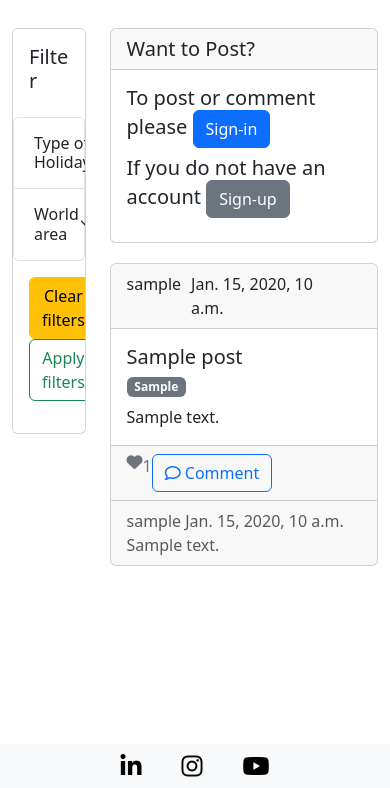
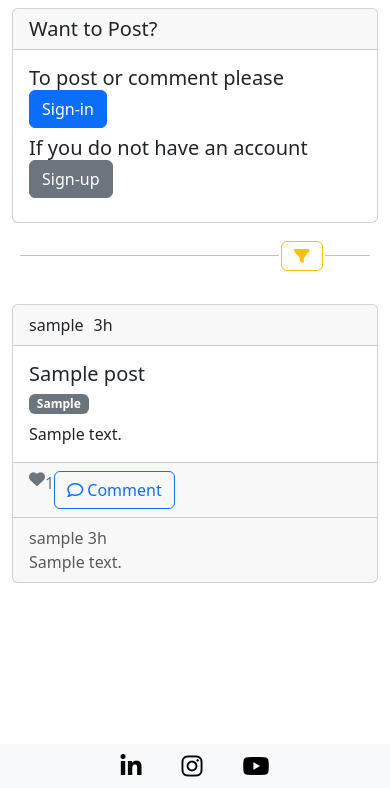
Before and after one commit to juanovt10/tracktales-blog, a Django app: page /board/ in a window 390 px wide. Shown: the part 56-844 px from the top of the page. Run offline with Django 4.2, Linux system fonts and the light colour scheme; tables that the repository leaves empty hold one stand-in row (values such as "Sample post"); some libraries are stand-ins or nearby versions.

Commit message:
Enhance fron end of Postboard by removing filter card from medium screens and below and adding a button that triggers a modal that displays it

```diff
--- a/postBoard/templatetags/custom_filters.py
+++ b/postBoard/templatetags/custom_filters.py
@@ -1,5 +1,5 @@
 from django import template
-from postBoard.forms import EditPostForm
+from django.utils.timesince import timesince
 
 register = template.Library()
 
@@ -12,3 +12,19 @@ def user_liked_post(post, user):
 @register.filter
 def key(d, key_name):
     return d[key_name]
+
+@register.filter(name='custom_timesince')
+def custom_timesince(value):
+    timesince_str = timesince(value)
+    print(timesince_str)
+    parts = timesince_str.split(', ')
+    print(parts)
+    if len(parts) > 1:
+        long_ago = parts[0][:-6]
+        return long_ago + 'h'
+    else:
+        if timesince_str == '1 minute':
+            long_ago = timesince_str[:-7]
+        else:
+            long_ago = timesince_str[:-8]
+        return long_ago + 'm'
--- a/postBoard/views.py
+++ b/postBoard/views.py
@@ -76,6 +76,7 @@ class PostBoard(generic.ListView):
             comment = comment_form.save(commit=False)
             comment.post = post
             comment.save()
+            messages.success(request, 'Your comment has been recorded and is awaiting for approval, this will take a couple of minutes.')
 
         #method to edit posts
         elif 'edit_post_id' in request.POST:
--- a/static/css/style.css
+++ b/static/css/style.css
@@ -76,7 +76,6 @@ body {
     position: sticky;
     overflow-y: auto;
     top: 80px;
-    margin-top: 20px;
 }
 
 .checkbox-display {
@@ -90,10 +89,6 @@ body {
 
 .scrollable-column{
     padding-bottom: 60px;
-}
-
-.post-card {
-    margin-top: 20px;
 }
 
 .comment-form-divs {
--- a/static/js/script.js
+++ b/static/js/script.js
@@ -5,7 +5,7 @@ $(document).ready(function () {
         $(".user-comment-area[data-post-id='" + postId + "']").toggle();
     });
 
-
+    // This submits triggers the delete post modal
     $(".delete-post-btn").on("click", function () {
         let postId = $(this).data("post-id");
         let postTitle = $(this).closest(".card").find(".post-title").text();
@@ -18,15 +18,13 @@ $(document).ready(function () {
         $(modalId).modal('show');
     });
 
-
+    // triggers the delete post action
     $(".delete-post").on("click", function () {
         let deleteForm = $(this).closest("form");
         $(deleteForm).submit();
     });
 
-
-
-
+    // This submits triggers the edit post modal
     $(".edit-post-btn").on("click", function () {
         let postId = $(this).data("post-id");
         let postTitle = $(this).closest(".card").find(".post-title").text();
@@ -45,8 +43,14 @@ $(document).ready(function () {
         $(modalId).modal('show');
     });
 
+    // triggers the edit post action
     $(".edit-post").on("click", function () {
         let editForm = $(this).closest("form");
         editForm.submit();
     });
+
+    $("#filter-posts").on("click", function () {
+        $("#filterModal").modal("show");
+    });
+
 });
--- a/templates/board.html
+++ b/templates/board.html
@@ -5,6 +5,8 @@
 {% load custom_filters %}
 
 <div class="container text-center community-container">
+
+    <!-- error messages display area -->
     <div class="row">
         {% if messages %}
         <div class="alert alert-success col post-board-alerts" role="alert">
@@ -36,9 +38,11 @@
         </div>
         {% endif %}
     </div>
+
     <div class="row">
-        <div class="col-3">
-            <div class="card filter-card">
+        <!-- filter card for larger screens -->
+        <div class="col-md-4 d-none d-md-block">
+            <div class="card filter-card mt-3">
                 <form method="get">
                     {% csrf_token %}
                     <div class="card-body">
@@ -91,16 +95,16 @@
                     </div>
                     <div class="card-body">
                         <button type="reset" class="btn btn-warning">Clear filters</button>
-                        <button type="submit" class="btn btn-outline-success">Apply filters</button>
+                        <button type="submit" class="btn btn-outline-success mt-md-1 mt-lg-0">Apply filters</button>
                     </div>
                 </form>
             </div>
         </div>
 
-
-        <div class="col-9 scrollable-column">
+        <!-- area to create posts and display posts -->
+        <div class="col-md-8 scrollable-column">
             {% if user.is_authenticated %}
-            <div class="card post-card">
+            <div class="card mt-3">
                 <h5 class="card-header">Create post - {{ request.user.username }}</h5>
                 <div class="card-body">
                     <form method="post">
@@ -130,9 +134,7 @@
                     </form>
                 </div>
             </div>
-
             {% else %}
-
             <div class="card post-card">
                 <h5 class="card-header">Want to Post?</h5>
                 <div class="card-body">
@@ -140,21 +142,33 @@
                     <h5 class="card-title">If you do not have an account <a href="{% url 'account_signup' %}" class="btn btn-secondary">Sign-up</a></h5>
                 </div>
             </div>
-
             {% endif %}
 
+            <!-- filter button display for medium to small screens -->
+            <div class="mt-2 d-flex d-md-none">
+                <div class="col-9 p-2">
+                    <hr>
+                </div>
+                <div class="col-1 d-flex justify-content-center align-items-center p-0">
+                    <button class="btn btn-outline-warning" id="filter-posts" data-toggle="modal" data-target="#filterModal">
+                        <i class="fa-solid fa-filter"></i>
+                    </button>
+                </div>
+                <div class="col-2 p-2">
+                    <hr>
+                </div>
+            </div>
+
             <!-- posts display -->
-
             {% for post in posts %}
-
-            <div class="card text-center post-card">
+            <div class="card text-center mt-4">
                 <div class="card-header">
                     <div class="username-info">
                         <div class="post-header-content">
                             {{ post.author }}
                         </div>
                         <div class="post-header-content">
-                            {{ post.created_on }}
+                            {{ post.created_on|custom_timesince }}
                         </div>
                     </div>
                     <div class="username-info">
@@ -231,7 +245,7 @@
                 {% for comment in post_comments|key:post.id %}
                 <div class="card-footer text-body-secondary comments-display">
                     <div>
-                        {{ comment.author.username }} {{ comment.created_on}}
+                        {{ comment.author.username }} {{ comment.created_on|custom_timesince }}
                     </div>
                     <div>
                         {{ comment.body }}
@@ -241,7 +255,6 @@
             </div>
 
             <!-- delete post modal -->
-
             <div class="modal fade" id="deletePostModal-{{ post.slug }}" tabindex="-1">
                 <div class="modal-dialog">
                     <div class="modal-content">
@@ -264,7 +277,6 @@
             </div>
 
             <!-- edit post modal -->
-
             <div class="modal fade" id="editPostModal-{{ post.slug }}" tabindex="-1">
                 <div class="modal-dialog">
                     <div class="modal-content">
@@ -311,6 +323,76 @@
 
             {% endfor %}
         </div>
+
+        <!-- filter modal for medium to small screens-->
+        <div class="modal fade" id="filterModal" tabindex="-1" role="dialog">
+            <div class="modal-dialog">
+                <div class="modal-content">
+                    <div class="modal-header">
+                        <h1 class="modal-title fs-5" id="exampleModalLabel">Filter Posts</h1>
+                        <button type="button" class="btn-close" data-bs-dismiss="modal" aria-label="Close"></button>
+                    </div>
+                    <div class="modal-body">
+                        <form method="get">
+                            {% csrf_token %}
+                            <div class="accordion" id="accordionPanelsStayOpenExample">
+                                <div class="accordion-item">
+                                    <h2 class="accordion-header">
+                                        <button class="accordion-button collapsed" type="button" data-bs-toggle="collapse"
+                                            data-bs-target="#panelsStayOpen-collapseOne" aria-expanded="false"
+                                            aria-controls="panelsStayOpen-collapseOne">
+                                            Type of Holiday
+                                        </button>
+                                    </h2>
+                                    <div id="panelsStayOpen-collapseOne" class="accordion-collapse collapse">
+                                        <div class="accordion-body checkbox-display">
+                                            {% for tag_value, tag_label in filter_tags %}
+                                            <div class="form-check form-check-inline">
+                                                <input class="form-check-input" type="checkbox" value="{{ tag_value }}"
+                                                    id="holiday_type{{ tag_value }}" name="holiday_type">
+                                                <label class="form-check-label" for="holiday_type{{ tag_value }}">
+                                                    {{ tag_label }}
+                                                </label>
+                                            </div>
+                                            {% endfor %}
+                                        </div>
+                                    </div>
+                                </div>
+                                <div class="accordion-item">
+                                    <h2 class="accordion-header">
+                                        <button class="accordion-button collapsed" type="button" data-bs-toggle="collapse"
+                                            data-bs-target="#panelsStayOpen-collapseTwo" aria-expanded="false"
+                                            aria-controls="panelsStayOpen-collapseTwo">
+                                            World area
+                                        </button>
+                                    </h2>
+                                    <div id="panelsStayOpen-collapseTwo" class="accordion-collapse collapse">
+                                        <div class="accordion-body checkbox-display">
+                                            {% for area_value, area_label in filter_areas %}
+                                            <div class="form-check form-check-inline">
+                                                <input class="form-check-input" type="checkbox" value="{{ area_value }}"
+                                                    id="world_area{{ area_value }}" name="world_area">
+                                                <label class="form-check-label" for="world_area{{ area_value }}">
+                                                    {{ area_label }}
+                                                </label>
+                                            </div>
+                                            {% endfor %}
+                                        </div>
+                                    </div>
+                                </div>
+                            </div>
+                            <div class="mt-2">
+                                <button type="reset" class="btn btn-warning">Clear filters</button>
+                                <button type="submit" class="btn btn-outline-success mt-md-1 mt-lg-0">Apply filters</button>
+                            </div>
+                        </form>
+                    </div>
+                    <div class="modal-footer">
+                        <button type="button" class="btn btn-secondary" data-bs-dismiss="modal">Close</button>
+                    </div>
+                </div>
+            </div>
+        </div>
     </div>
 </div>
 
```
